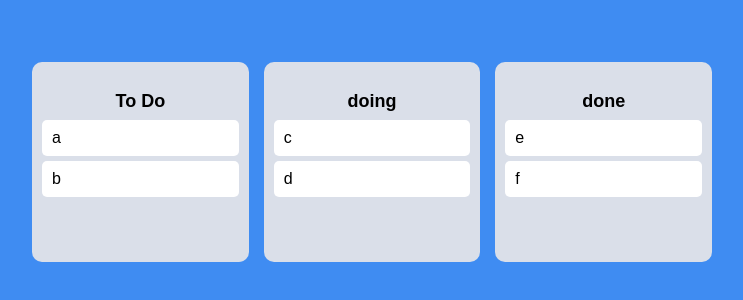
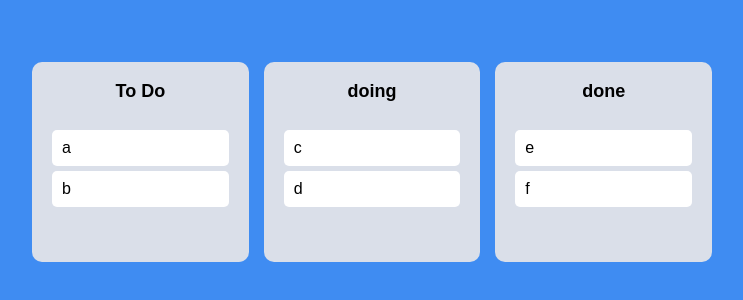
Before and after one commit to taehyeon0412/react_my-trello, a React (Create React App) app: page / in a window 1280 px wide. Shown: the part 238-538 px from the top of the page, without its empty margins (268-1011 px from the left). Built offline with nearby package versions, Linux system fonts and the light colour scheme.

Commit message:
Droppable Snapshot+styles

```diff
--- a/src/App.tsx
+++ b/src/App.tsx
@@ -26,7 +26,7 @@ function App() {
   const onDragEnd = (info: DropResult) => {
     const { draggableId, destination, source } = info;
 
-    console.log(info);
+    /* console.log(info); */
 
     if (!destination) return;
     ///destination이 아닐결우 = 드롭한 곳이 똑같은 위치일경우 그냥 리턴한다
--- a/src/components/Board.tsx
+++ b/src/components/Board.tsx
@@ -3,14 +3,31 @@ import styled from "styled-components";
 import DraggableCard from "./DraggableCard";
 
 const BroadWrapper = styled.div`
-  padding: 20px 10px;
-  padding-top: 30px;
+  padding-top: 20px;
   border-radius: 10px;
   background-color: ${(props) => props.theme.boardColor};
   min-height: 200px;
+  display: flex;
+  flex-direction: column;
 `;
 
-const Wrapper = styled.div``;
+interface IWrapperProps {
+  isDraggingOver: boolean;
+  draggingFromThisWith: boolean;
+}
+
+const Wrapper = styled.div<IWrapperProps>`
+  background-color: ${(props) =>
+    props.isDraggingOver
+      ? "#dfe6e9"
+      : props.draggingFromThisWith
+      ? "#b2bec3"
+      : "transparent"};
+  flex-grow: 1;
+  /*flex-grow는 0보다 큰 값을 세팅하면
+  Flexible 박스로 변하면서 남은 여백을 메우는 속성*/
+  padding: 20px;
+`;
 
 const Title = styled.h2`
   text-align: center;
@@ -29,8 +46,14 @@ function Board({ toDos, boardId }: IBoardProps) {
     <BroadWrapper>
       <Title>{boardId}</Title>
       <Droppable droppableId={boardId}>
-        {(provided) => (
-          <Wrapper ref={provided.innerRef} {...provided.droppableProps}>
+        {(provided, snapshot) => (
+          <Wrapper
+            isDraggingOver={snapshot.isDraggingOver}
+            draggingFromThisWith={Boolean(snapshot.draggingFromThisWith)}
+            //보드에서 드래그되어 벗어나고 있는 보드를 true,false로 나타내줌
+            ref={provided.innerRef}
+            {...provided.droppableProps}
+          >
             {toDos.map((toDo, index) => (
               <DraggableCard key={toDo} index={index} toDo={toDo} />
               //DraggableCard 컴포넌트
@@ -44,3 +67,20 @@ function Board({ toDos, boardId }: IBoardProps) {
 }
 
 export default Board;
+
+/* snapshot
+==> isDragging: boolean
+Draggable이 활발하게 드래그 중이거나 드롭 애니메이션인 경우 true로 설정합니다.
+
+isDraggingOver: boolean
+현재 선택한 Draggable이 특정 Droppable위에 드래깅 되고 있는지 여부 확인
+
+draggingOverWith: ?DraggableId
+Droppable 위로 드래그하는 Draggable ID
+
+draggingFromThisWith: ?DraggableId
+현재 Droppable에서 벗어난 드래깅되고 있는 Draggable ID
+
+isUsingPlaceholder: boolean
+placeholder가 사용되고 있는지 여부
+*/
--- a/src/components/DraggableCard.tsx
+++ b/src/components/DraggableCard.tsx
@@ -2,8 +2,9 @@ import React from "react";
 import { Draggable } from "react-beautiful-dnd";
 import styled from "styled-components";
 
-const Card = styled.div`
-  background-color: ${(props) => props.theme.cardColor};
+const Card = styled.div<{ isDragging: boolean }>`
+  background-color: ${(props) =>
+    props.isDragging ? "#74b9ff" : props.theme.cardColor};
   border-radius: 5px;
   margin-bottom: 5px;
   padding: 10px 10px;
@@ -18,8 +19,9 @@ function DraggableCard({ toDo, index }: IDraggableCardProps) {
   console.log(toDo, "렌더링됨");
   return (
     <Draggable key={toDo} draggableId={toDo} index={index}>
-      {(provided) => (
+      {(provided, snapshot) => (
         <Card
+          isDragging={snapshot.isDragging} //드래그 되는 카드
           ref={provided.innerRef}
           {...provided.draggableProps}
           {...provided.dragHandleProps}
@@ -39,3 +41,7 @@ export default React.memo(DraggableCard);
 props가 바뀌지 않는다면 렌더링을 하지 않게 함 (위치를 바꾸면 index가 바뀜)
 React.memo(DraggableCard);
  */
+
+/* snapshot
+==> isDragging: boolean
+Draggable이 활발하게 드래그 중이거나 드롭 애니메이션인 경우 true로 설정합니다. */
```
